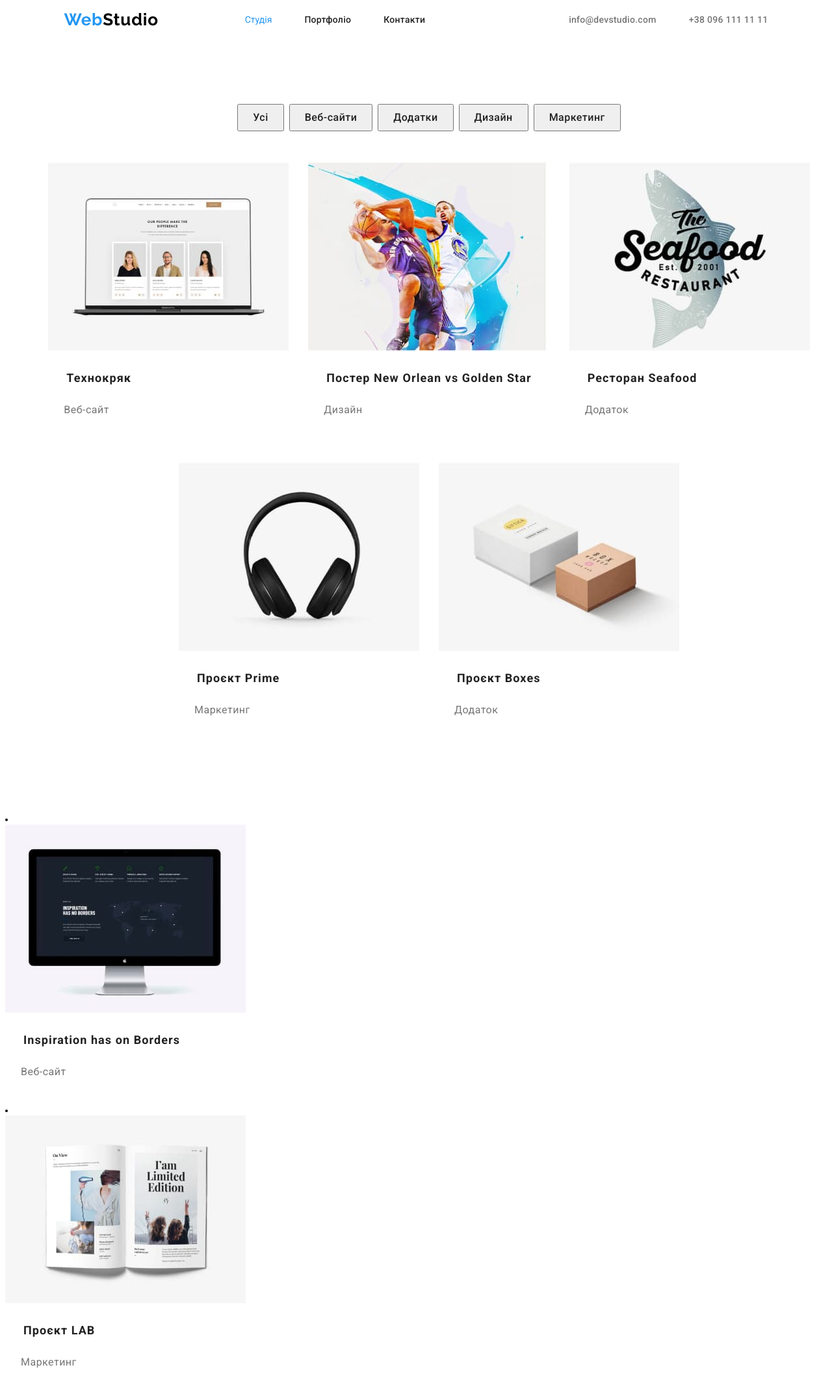
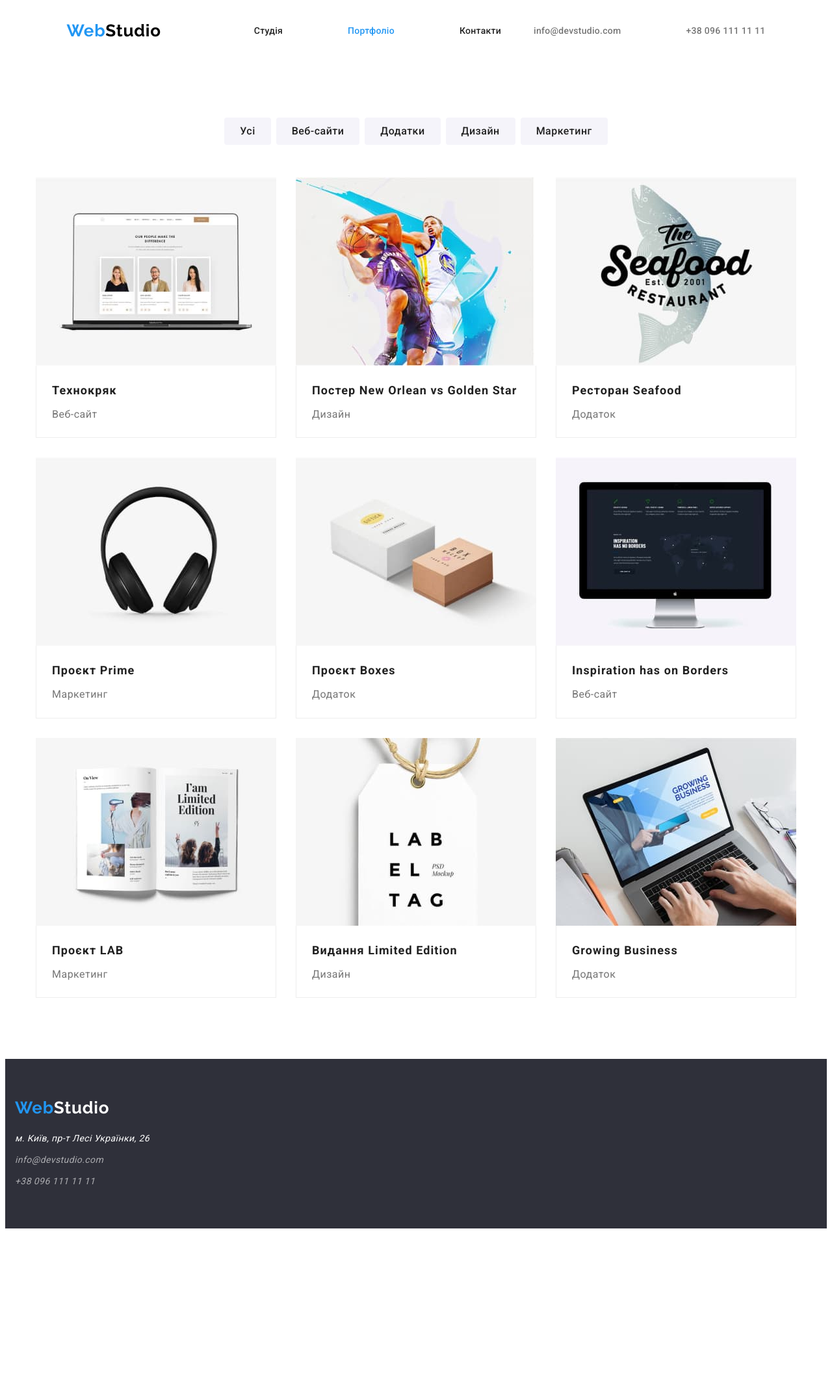
Before and after one commit to Svitlana-Pudova/goit-markup-hw-03, a plain HTML site: page portfolio.html in a window 1280 px wide. Shown: the top 2152 px of the page at 65% size. After the commit the page ends 1899 px from the top, so only its background shows below. Drawn offline with Linux system fonts and the light colour scheme.

Commit message:
Доопрацювання Дз-3

```diff
--- a/css/styles.css
+++ b/css/styles.css
@@ -3,18 +3,52 @@ body {
     font-style: normal;
     font-size: 14px;
     }
+header {
+    border-width: 1px;
+    border-color: #ECECEC;
+
+}
+section {
+    padding-top: 94px;
+    padding-bottom: 94px;
+}
+.section:first-child {
+    padding: 0;
+}
+.section:nth-child(2) {
+    padding-bottom: 0;
+}
+ul {
+    margin: 0;
+    padding: 0;
+}
+p {
+    margin: 0;
+    padding: 0;
+}
+h1 {
+    margin: 0;
+    padding: 0;
+}
+h2 {
+    margin: 0;
+    padding: 0;
+}
+h3 {
+    margin: 0;
+    padding: 0;
+}
 
 .container {
-    width: 1200 px;
+    max-width: 1200 px;
+    margin: 0 auto;
+    padding: 0 15px;
 }
  /* Header */
 .header-container {
     display: flex;
     align-items: center;
-    justify-content: space-around;
-    border-bottom-width: 100%;
-    border-width: 1px;
-    border-color: #ECECEC;
+    justify-content: center;
 }
 .header-nav {
     display: flex;
@@ -29,7 +63,9 @@ body {
 .link {
     text-decoration: none;
 }
-.logotype-web {
+.logotype-web,
+.logotype-web-footer,
+.logotype-footer {
     font-family: 'Raleway';
     font-style: normal;
     font-weight: 700;
@@ -37,9 +73,14 @@ body {
     line-height: 1.2;
     letter-spacing: 0.03em;
     }
-.logotype-web {
+.logotype-web,
+.logotype-web-footer {
     color: #2196F3;
     }
+.logotype-web-footer {
+    margin-bottom: 20px;
+    display: inline-block;
+}
 .logotype-studio-header {
         color: #000000;
         padding-top: 24px;
@@ -64,6 +105,8 @@ body {
     letter-spacing: 0.02em;
     padding-top: 32px;
     padding-bottom: 32px;
+    display: block;
+    margin-left: 50px;
    }
 .menu-nav {
     color: #212121;
@@ -82,18 +125,13 @@ body {
 }
 /* Main - page 1 - Студія */
 /* Section-hero */
-.hero-container {
-    display: flex;
-    flex-direction: column;
-    align-items: center;
-    gap: 30px;
-
-}
 .top{
     background-color: #2F303A;
-    width: 100%;
+    max-width: 1600px;
     padding-top: 200px;
     padding-bottom: 200px;
+    text-align: center;
+    margin: 0 auto;
    }
 .hero-title {
     font-weight: 900;
@@ -104,7 +142,7 @@ body {
     text-transform: uppercase;
     color: #FFFFFF;
     max-width: 696px;
-    margin-bottom: 30px;
+    margin: 0 auto 30px;
 
 }
 .button-top {
@@ -121,18 +159,16 @@ body {
     cursor: pointer;
     max-width: 216px;
     margin: 0 auto;
+    padding: 10px 32px;
+
 }
 /* Section-features */
 .features-container{
     display: flex;
     gap: 30px;
-    flex-basis: calc((100%-30px*3)/4);
-    padding-top: 94px;
     justify-content: center;
 }
-.feature-content {
-    width: 270px;
-}
+
 .feature-title {
     font-weight: 700;
     line-height: 1.1;
@@ -149,18 +185,11 @@ body {
     width: 270px;
 }
 /* Section - Чим займаємося */
-.areas {
-    display: flex;
-    gap: 50px;
-    flex-direction: column;
-    align-items: center;
-    padding-top: 94px;
-}
 .areas-list {
     display: flex;
     gap: 30px;
     flex-basis: calc((100%-30px*2)/3);
-
+    justify-content: center;
 }
 .pictures-block {
     font-weight: 700;
@@ -169,19 +198,15 @@ body {
     text-align: center;
     letter-spacing: 0.03em;
     color: #212121;
+    margin-bottom: 50px;
 }
 /* Section - Наша команда */
-.team-container {
-    display: flex;
-    flex-direction: column;
-    padding-top: 94px;
-    align-items: center;
-    gap: 50px;
-}
 .team-list {
     display: flex;
     gap: 30px;
     flex-basis: calc((100%-30px*3)/4);
+    justify-content: center;
+    background-color: #F5F4FA;
 }
 .names-team {
     font-weight: 500;
@@ -190,6 +215,8 @@ body {
     text-align: center;
     letter-spacing: 0.03em;
     color: #212121;
+    margin-bottom: 10px;
+    padding-top: 30px;
 }
 .specialty {
     font-weight: 400;
@@ -198,6 +225,7 @@ body {
     text-align: center;
     letter-spacing: 0.03em;
     color: #757575;
+    padding-bottom: 30px;
 }
 img {
     display: block;
@@ -209,7 +237,8 @@ img {
     background-color: #2F303A;
     padding-top: 60px;
     padding-bottom: 60px;
-    padding-left: 215px;
+    max-width: 1600px;
+    margin: 0 auto;
  }
  .address {
     font-style: normal;
@@ -234,33 +263,36 @@ img {
 .contacts-footer:focus {
     color:#2196F3;
 }
+.footer-list {
+    display: flex;
+    gap: 9px;
+    flex-direction: column;
+}
 /* Portfolio - Main */
-.main-portfolio-container {
-    display: flex;
-    align-items: center;
-    flex-direction: column;
-    justify-content: center;
-}
-.card {
-    border-width: 1px;
-    border-color: #EEEEEE;
-}
 .buttons {
     display: flex;
     align-items: center;
     justify-content: center;
     gap: 8px;
-    padding-top: 94px;
-    padding-bottom: 34px;
+    margin-bottom: 50px;
 }
 .pictures-portfolio {
     display: flex;
+    flex-wrap: wrap;
     justify-content: center;
-    align-items: center;
-    flex-wrap: wrap;
-    flex-basis: calc ((100%-30px*2)/3);
-    gap: 30px;
-    padding-bottom: 94px;
+    max-width: 1200px;
+    margin: 0 auto;
+}
+.item-portfolio {
+    width: 370px;
+    margin-right: 30px;
+    margin-bottom: 30px;
+}
+.item-portfolio:nth-child(3n) {
+    margin-right: 0;
+}
+.item-portfolio:nth-last-child(-n + 3) {
+    margin-bottom: 0;
 }
 .button {
     font-family: inherit;
@@ -272,6 +304,9 @@ img {
     cursor: pointer;
     color: #212121;
     padding: 6px 22px;
+    background-color: #F5F4FA;
+    border-color: transparent;
+    border-radius: 4px;
 }
  .button:hover,
  .button:focus,
@@ -281,6 +316,9 @@ img {
  }
 .image-title {
     padding: 20px 24px;
+    border: 1px solid  #EEEEEE;
+    border-top: 0;
+    background-color: #FFFFFF;
 }
 .image-name {
     font-weight: 700;
@@ -288,7 +326,7 @@ img {
     line-height: 2.0;
     letter-spacing: 0.06em;
     color: #212121;
-    margin: 4px;
+    margin-bottom: 4px;
 }
 .image-text {
     font-weight: 400;
--- a/portfolio.html
+++ b/portfolio.html
@@ -12,13 +12,12 @@
 </head>
 <body>
     <header>
-        <div class="container">
             <div class="header-container">
                 <nav class="header-nav">
                     <a href="./index.html" class="logotype-web link">Web<span class="logotype-studio-header">Studio</span></a>
                     <ul class="list header-menu">
-                        <li><a href="./index.html" class="current link">Студія</a></li>
-                        <li><a href="./portfolio.html" class="menu-nav link">Портфоліо</a></li>
+                        <li><a href="./index.html" class="menu-nav link">Студія</a></li>
+                        <li><a href="./portfolio.html" class="menu-nav current link">Портфоліо</a></li>
                         <li><a href="#" class="menu-nav link">Контакти</a></li>
                     </ul>
                 </nav>
@@ -26,7 +25,6 @@
                     <li><a href="mailto:info@devstudio.com" class="contacts-header link">info@devstudio.com</a></li>
                     <li><a href="tel:+380961111111" class="contacts-header link">+38 096 111 11 11</a></li>
                 </ul>
-            </div>
             </div>
     </header>
 <main>
@@ -40,97 +38,96 @@
                 <li><button type="button" class="button">Дизайн</button></li>
                 <li><button type="button" class="button">Маркетинг</button></li>
             </ul>
-        <ul class="list pictures-portfolio">
-            <li>
-                <div class="card">
+            <div class="pictures-portfolio">
+                <div class="item-portfolio">
                     <img src="images/project-1.jpg" alt="на екрані комп'ютера зображено вигляд сайту з інформацією про людей: їхнє фото та імена" width="370" height="289">
                     <div class="image-title">
                         <h3 class="image-name">Технокряк</h3>
                         <p class="image-text">Веб-сайт</p>
                     </div>
                 </div>
-            </li>
-            <li>
-                <div class="card">
+
+                <div class="item-portfolio">
+
                     <img src="images/project-2.jpg" alt="боротьба двох волейболістів за м'яч під час змагання" width="370" height="289">
                     <div class="image-title">
                         <h3 class="image-name">Постер New Orlean vs Golden Star</h3>
                         <p class="image-text">Дизайн</p>
                     </div>
+
                 </div>
-            </li>
-            <li>
-                <div class="card">
+                <div class="item-portfolio">
+
                     <img src="images/project-3.jpg" alt="назва ресторану на фоні риби" width="370" height="289">
                     <div class="image-title">
                         <h3 class="image-name">Ресторан Seafood</h3>
                         <p class="image-text">Додаток</p>
                     </div>
+
                 </div>
-            </li>
-            <li>
-                <div class="card">
+                <div class="item-portfolio">
+
                     <img src="images/project-4.jpg" alt="чорні навушники" width="370" height="289">
                     <div class="image-title">
                         <h3 class="image-name">Проєкт Prime</h3>
                         <p class="image-text">Маркетинг</p>
                     </div>
+
                 </div>
-            </li>
-            <li>
-                <div class="card"></div>
+                <div class="item-portfolio">
+
                     <img src="images/project-5.jpg" alt="дві закриті коробочки: більша за розміром білого кольору та менша за розміром світло-коричневого кольору" width="370" height="289">
                     <div class="image-title">
                         <h3 class="image-name">Проєкт Boxes</h3>
                         <p class="image-text">Додаток</p>
                     </div>
+
                 </div>
-            </li>
-            <li>
-                <div class="card">
+                <div class="item-portfolio">
+
                     <img src="images/project-6.jpg" alt="на екрані комп'ютера зображено вигляд сайту з назвою і картою" width="370" height="289">
                     <div class="image-title">
                         <h3 class="image-name">Inspiration has on Borders</h3>
                         <p class="image-text">Веб-сайт</p>
                     </div>
+
                 </div>
-            </li>
-            <li>
-                <div class="card">
+                <div class="item-portfolio">
+
                     <img src="images/project-7.jpg" alt="відкритий журнал із зображеннями та заголовком про обмежений випуск" width="370" height="289">
                     <div class="image-title">
                         <h3 class="image-name">Проєкт LAB</h3>
                         <p class="image-text">Маркетинг</p>
                     </div>
+
                 </div>
-            </li>
-            <li>
-                <div class="card">
+                <div class="item-portfolio">
+
                     <img src="images/project-8.jpg" alt="етикетка на мотузочку із написом: лабораторія тег" width="370" height="289">
                     <div class="image-title">
-                        <h3>Видання Limited Edition</h3>
+                        <h3 class="image-name">Видання Limited Edition</h3>
                         <p class="image-text">Дизайн</p>
                     </div>
+
                 </div>
-            </li>
-            <li>
-                <div class="card">
+                <div class="item-portfolio">
+
                     <img src="images/project-9.jpg" alt="робота на ноутбуці з додатком: зростаючий бізнес" width="370" height="289">
                     <div class="image-title">
                         <h3 class="image-name">Growing Business</h3>
                         <p class="image-text">Додаток</p>
                     </div>
+
                 </div>
-            </li>
-        </ul>
+            </div>
         </div>
     </section>
    </main>
    <footer class="footer">
     <div class="container">
-        <a href="./index.html" class="logotype-web link">Web<span class="logotype-studio-footer">Studio</span></a>
+        <a href="./index.html" class="logotype-web-footer link">Web<span class="logotype-studio-footer">Studio</span></a>
         <address>
-            <ul class="list">
+            <ul class="list footer-list">
                 <li><a href="https://goo.gl/maps/CPtrU1FHBa2aNyZL9" target="_blank" rel="noopener noreferrer nofollow" class="address-footer link">м. Київ, пр-т Лесі Українки, 26</a></li>
                 <li><a href="mailto:info@devstudio.com" class="contacts-footer link">info@devstudio.com</a></li>
                 <li><a href="tel:+380961111111" class="contacts-footer link">+38 096 111 11 11</a></li>
```
Also changed, not shown: index.html (+15 -20 lines). Lines whose indentation alone changed are shown as unchanged.
